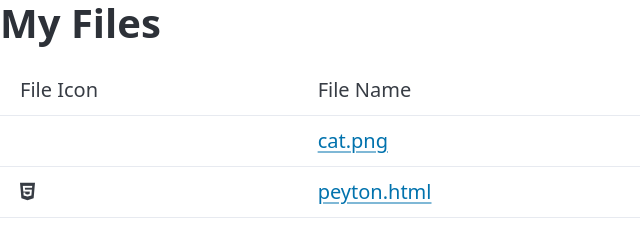
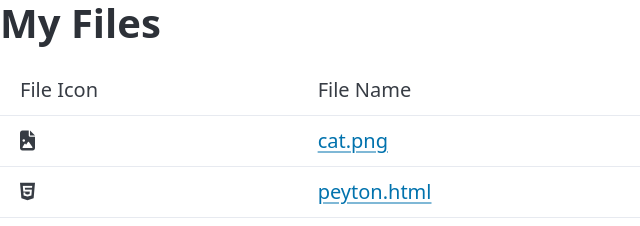
Before and after one commit to peytxn/file-browser, a plain HTML site: page index.html in a window 1280 px wide. Shown: the top 226 px of the page, 0-640 px from the left. Drawn offline with nearby package versions, Linux system fonts and the light colour scheme.

Commit message:
updated png icon to image as it didn't work

```diff
--- a/index.html
+++ b/index.html
@@ -23,7 +23,7 @@
             <th>File Size</th>
         </tr>
         <tr>
-            <td><i class="fa-solid fa-file-png"></i></td>
+            <td><i class="fa-solid fa-file-image"></i></td>
             <td><a href="cat.png" target="_blank">cat.png</a></td>
             <td>PNG</td>
             <td>9.2M</td>
```
